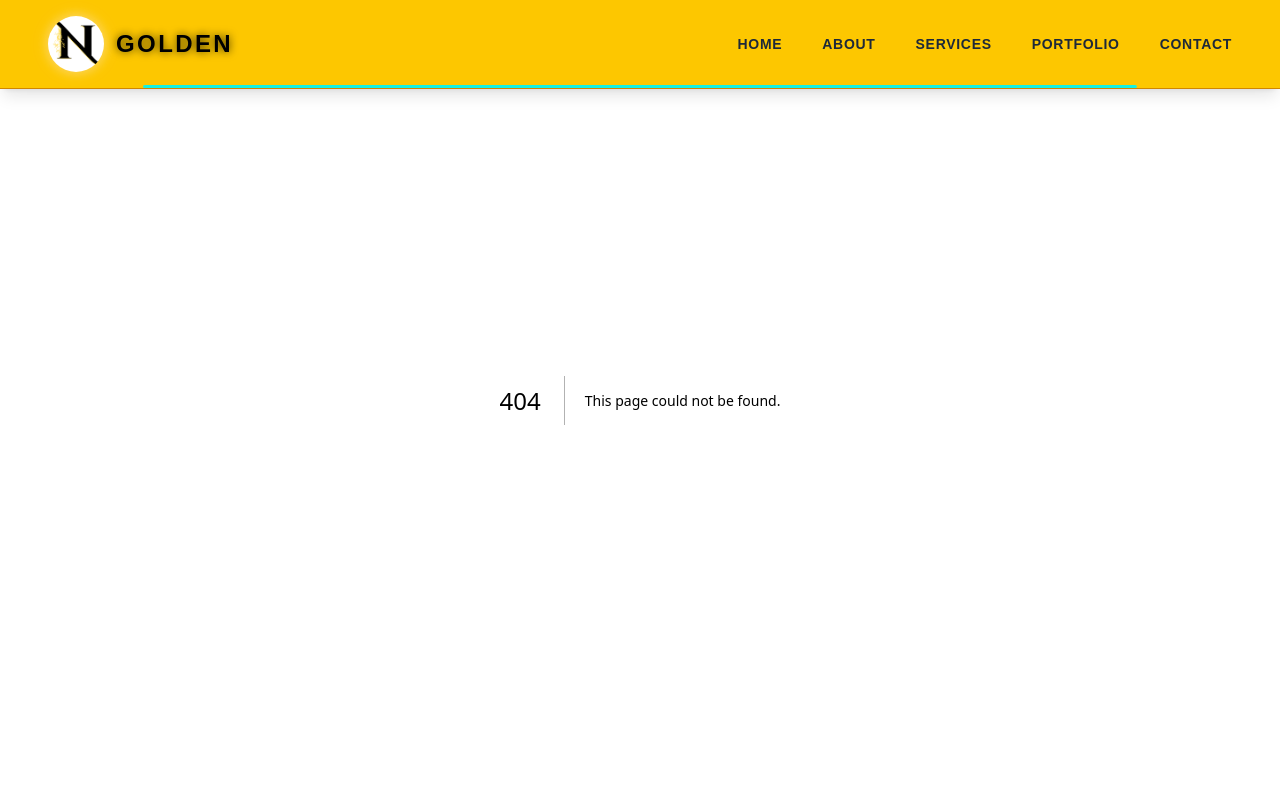
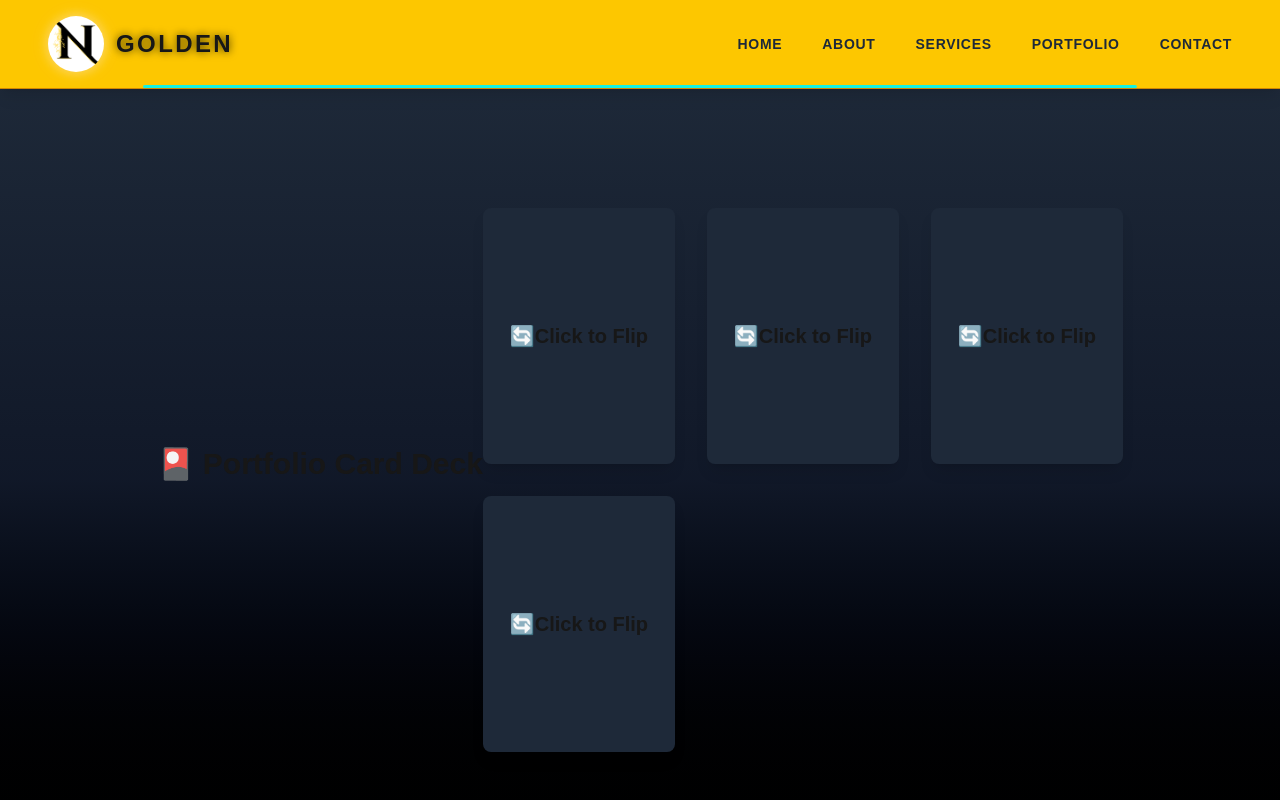
Before and after one commit to anhemlam648/NextJS-tailwind, a Next.js app: page /portfolio in a window 1280 px wide. Before the commit this address had no page. Shown: the top 800 px of the page. Built offline with nearby package versions, Linux system fonts and the light colour scheme.

Commit message:
Create portfolio

```diff
--- /dev/null
+++ b/src/app/portfolio/page.tsx
@@ -0,0 +1,84 @@
+/*Portfolio page*/
+
+'use client';
+import React, { useState } from 'react';
+
+interface Card {
+  title: string;
+  description: string;
+}
+
+const cardsData: Card[] = [
+  { title: 'React', description: 'A JavaScript library for building UI.' },
+  { title: 'Tailwind CSS', description: 'Utility-first CSS framework.' },
+  { title: 'NestJS', description: 'Scalable backend framework.' },
+  { title: 'GSAP', description: 'Animation library for smooth effects.' },
+];
+
+const FlipCardDeck = () => {
+  const [flippedCards, setFlippedCards] = useState<boolean[]>(new Array(cardsData.length).fill(false)); //add to lenght of cardsData and set to state
+
+  const handleFlipCard = (index: number) => {
+    const newFlippedCards = [...flippedCards]; //create a copy of the current flippedCards state array
+    newFlippedCards[index] = !newFlippedCards[index]; //toggle the flipped state of the clicked card
+    setFlippedCards(newFlippedCards); //update the state with the new flippedCards array
+  };
+
+  return (
+    <div className="min-h-screen bg-gradient-to-b from-gray-800 via-gray-900 to-black flex items-center justify-center p-10 px-6 py-16 mt-20 overflow-hidden">
+      <h1 className="text-3xl font-extrabold mb-8 text-center">🎴 Portfolio Card Deck</h1>
+      <div className="grid grid-cols-1 md:grid-cols-2 lg:grid-cols-3 gap-8">
+        {cardsData.map((card, index) => (
+          <div
+            key={index}
+            className="relative w-48 h-64 cursor-pointer perspective"
+            onClick={() => handleFlipCard(index)}
+          >
+            <div
+              className={`absolute w-full h-full rounded-lg shadow-lg transition-transform duration-700 ease-in-out transform-style-preserve-3d ${
+                flippedCards[index] ? 'rotate-x-150' : ''
+              }`}
+            >
+              {/* Front Side change state */}
+              <div className="absolute w-full h-full flex items-center justify-center bg-gray-800 rounded-lg text-xl font-bold backface-hidden select-none">
+                <span role="img" aria-label="flip">
+                  🔄
+                </span>{' '}
+                Click to Flip
+              </div>
+
+              {/* View */}
+              <div
+                className="absolute w-full h-full flex flex-col items-center justify-center bg-blue-500 rounded-lg text-lg text-white backface-hidden select-none"
+                style={{ transform: 'rotateX(180deg)' }}
+              >
+                <h2 className="text-2xl font-semibold">{card.title}</h2>
+                <p className="mt-2 px-4 text-center">{card.description}</p>
+              </div>
+            </div>
+          </div>
+        ))}
+      </div>
+
+      <style jsx>{`
+        .perspective {
+          perspective: 1200px;
+        }
+        .backface-hidden {
+          backface-visibility: hidden;
+        }
+        .rotate-x-180 {
+          transform: rotateX(180deg);
+        }
+        .transform-style-preserve-3d {
+          transform-style: preserve-3d;
+        }
+        .select-none {
+          user-select: none;
+        }
+      `}</style>
+    </div>
+  );
+};
+
+export default FlipCardDeck;
```
Also changed, not shown: src/app/page.tsx (line endings or trailing spaces).
